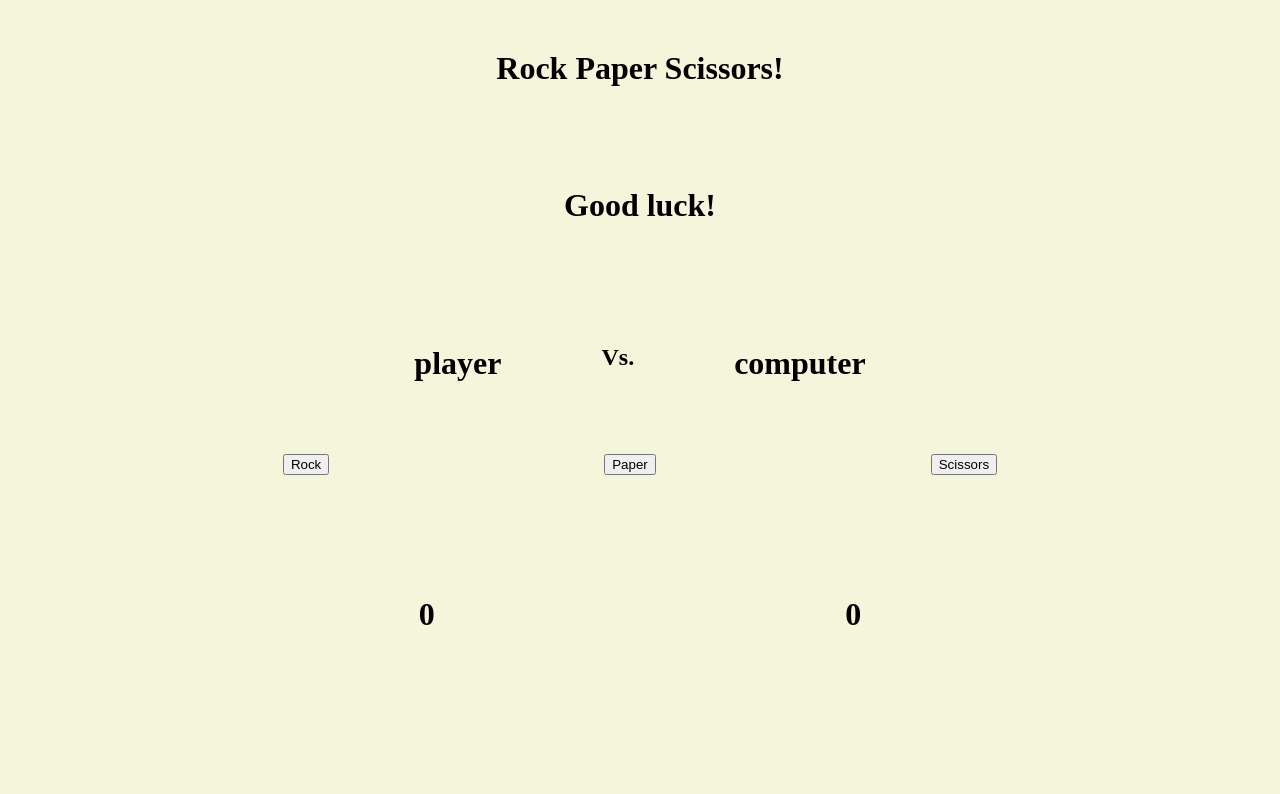
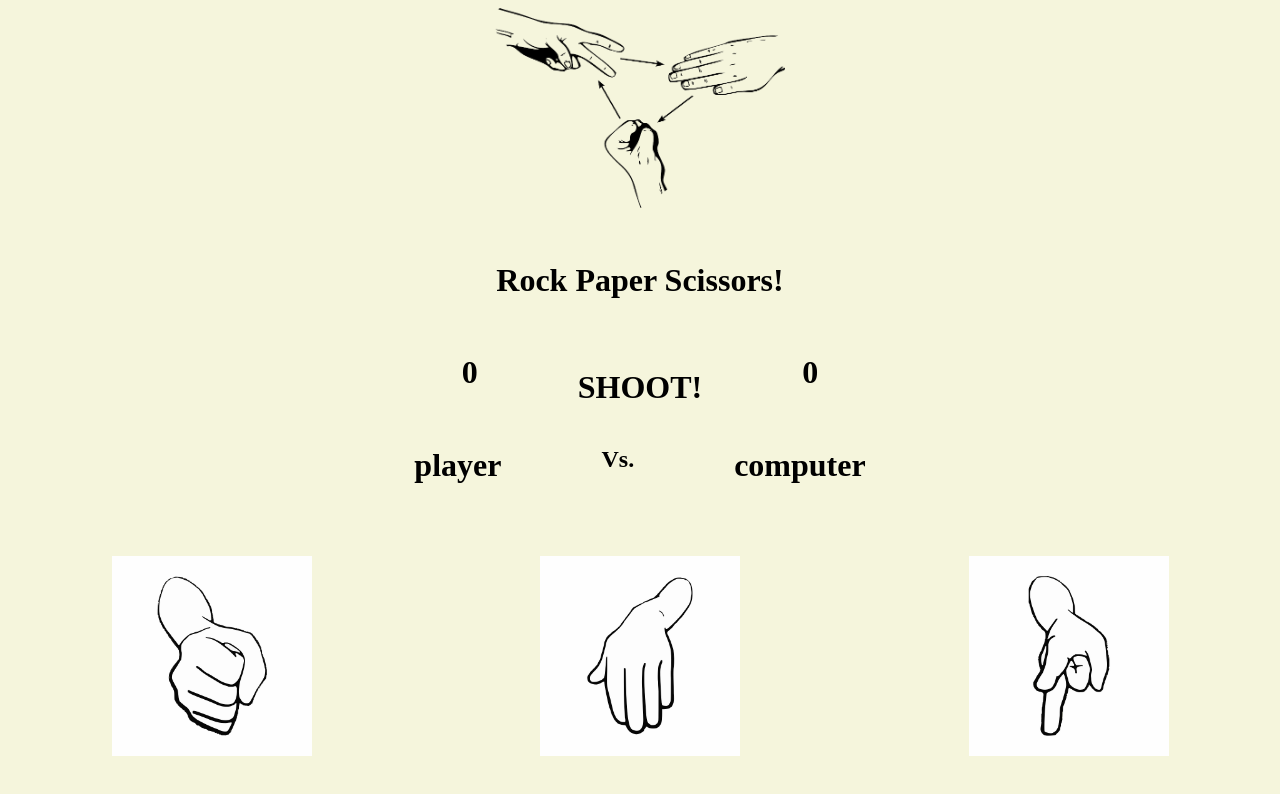
Before and after one commit to jriv1/rockpaperscissors, a plain HTML site: page index.html in a window 1280 px wide. Drawn offline with Linux system fonts and the light colour scheme.

Commit message:
Add images and style

```diff
--- a/index.html
+++ b/index.html
@@ -8,8 +8,16 @@
     <link rel="stylesheet" href="styles.css">
 </head>
 <body>
+    <img src="./images/Headerimg.png" alt="">
     <h1 class="header">Rock Paper Scissors!</h1>
-    <h1 class="header result">Good luck!</h1>
+    <div class="game">
+
+        <h1 class="player-score">0</h1>
+        <h1 class="header result">SHOOT!</h1>
+            <h1 class="computer-score"> 0</h1>
+    </div>
+
+
 
     <div class="player">
         <h1 class="playerChoice">player</h1>
@@ -19,17 +27,13 @@
 
 
     <div class="btn">
-        <button class="btn-rock">Rock</button>
-        <button class="btn-paper">Paper</button>
-        <button class="btn-scissors">Scissors</button>
+       <img class= "btn-rock" src="./images/Rock.png" alt="">
+       <img class = "btn-paper" src="./images/Paper.png" alt="">
+       <img class = "btn-scissors" src="./images/Scissors.png" alt="">
     </div>
 
 
 
-    <div class="game">
-     <h1 class="player-score">0</h1>
-        <h1 class="computer-score"> 0</h1>
-    </div>
 
 </body>
 <script src="./app.js"></script>
--- a/styles.css
+++ b/styles.css
@@ -3,10 +3,20 @@ body{
     text-align: center;
 
 }
+img{
+    width: 400px;
+    height: 200px;
+    object-fit: contain;
+}
+.btn{
+ display: flex;
+ justify-content: center;
+ gap: 25px;
+}
 .header{
     text-align: center;
     margin-top:50px ;
-    margin-bottom: 100px;
+    margin-bottom: 20px;
 }
 
 .btn{
@@ -23,6 +33,8 @@ body{
 }
 .game{
     display: flex;
-    justify-content: space-evenly;
-    margin-top: 100px;
+    align-items: center;
+justify-content: center;
+gap: 100px;
+    margin-top: 10px;
 }
```
Also changed, not shown: images/Headerimg.png (added), images/Paper.png (added), images/Rock.png (added), images/Scissors.png (added).
